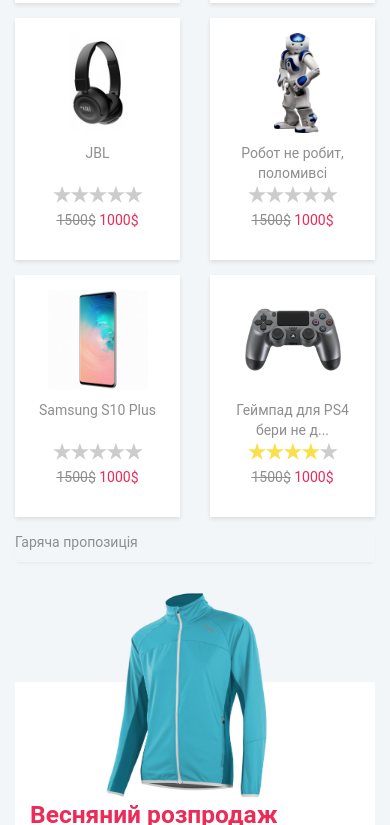
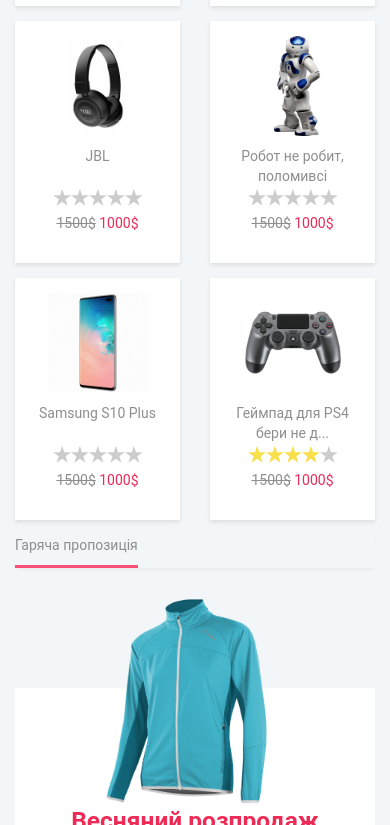
Before and after one commit to yuraSydoriak/work, a plain HTML site: page pickua/index.html in a window 390 px wide. Shown: the part 1175-2000 px from the top of the page. Drawn offline with Linux system fonts and the light colour scheme.

Commit message:
responsive things for banner

```diff
--- a/pickua/styles/style.css
+++ b/pickua/styles/style.css
@@ -358,11 +358,14 @@ header .wrapper {
 /*-------------------- end HEADER -------------------*/
 
 .section-title {
-    padding-bottom: 10px;
     margin-bottom: 20px;
     box-shadow: var(--grey-shadow-bottom);
 }
-
+.section-title span {
+    display: inline-block;
+    padding-bottom: 10px;
+    border-bottom: 3px solid var(--pink-default-color);
+}
 /*-------------------- section MENU-SLIDER -------------------*/
 #menu-slider {
     margin-top: 15px;
@@ -694,6 +697,9 @@ section#we-provide-that {
     .poster-text {
         padding: 115px 15px 15px 15px;
     }
+    .poster-desc span  {
+        text-align: center;
+    }
     .poster-desc .poster-title {
         font-size: 1.75em;
     }
```
